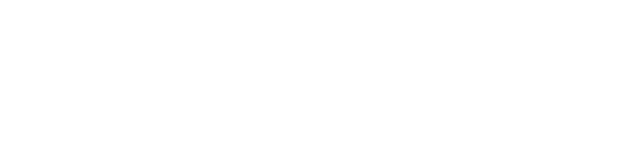
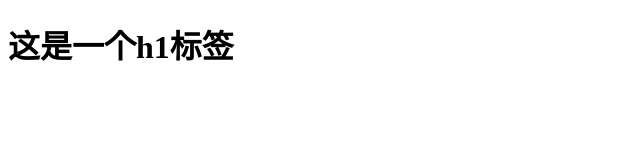
Before and after one commit to gdsjlll/project_01, a plain HTML site: page index.html in a window 1280 px wide. Shown: the whole page, without its empty margins (0-640 px from the left). Drawn offline with Linux system fonts and the light colour scheme.

Commit message:
新增的js css html

```diff
--- a/index.html
+++ b/index.html
@@ -1,12 +1,19 @@
 <!DOCTYPE html>
 <html lang="en">
+
 <head>
     <meta charset="UTF-8">
     <meta http-equiv="X-UA-Compatible" content="IE=edge">
     <meta name="viewport" content="width=device-width, initial-scale=1.0">
     <title>Document</title>
+    <link rel="stylesheet" href="./index.css">
+    <script src="./index.js"></script>
 </head>
+
 <body>
-    <div></div>
+    <div>
+        <h1>这是一个h1标签</h1>
+    </div>
 </body>
+
 </html>
```
Also changed, not shown: index.css (added), index.js (added).
